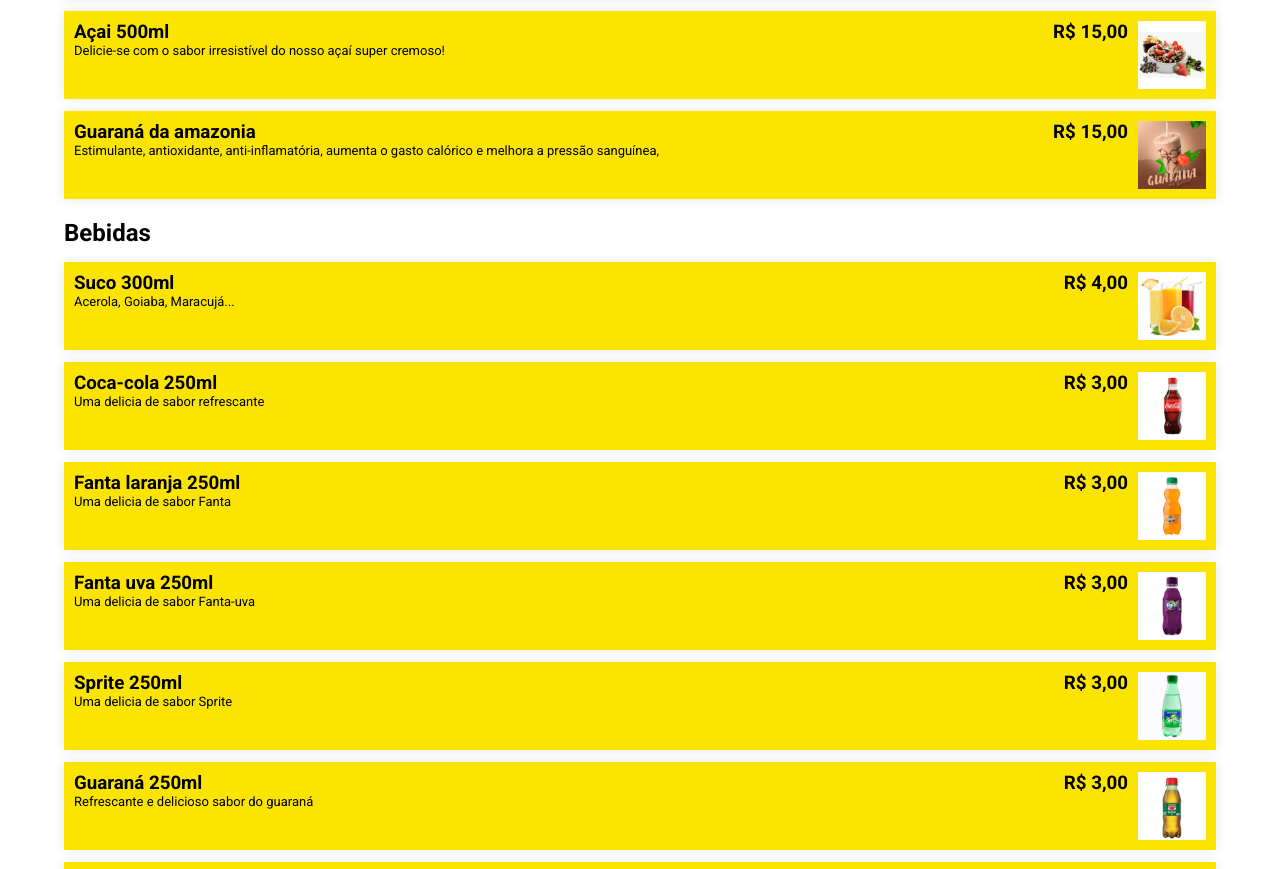
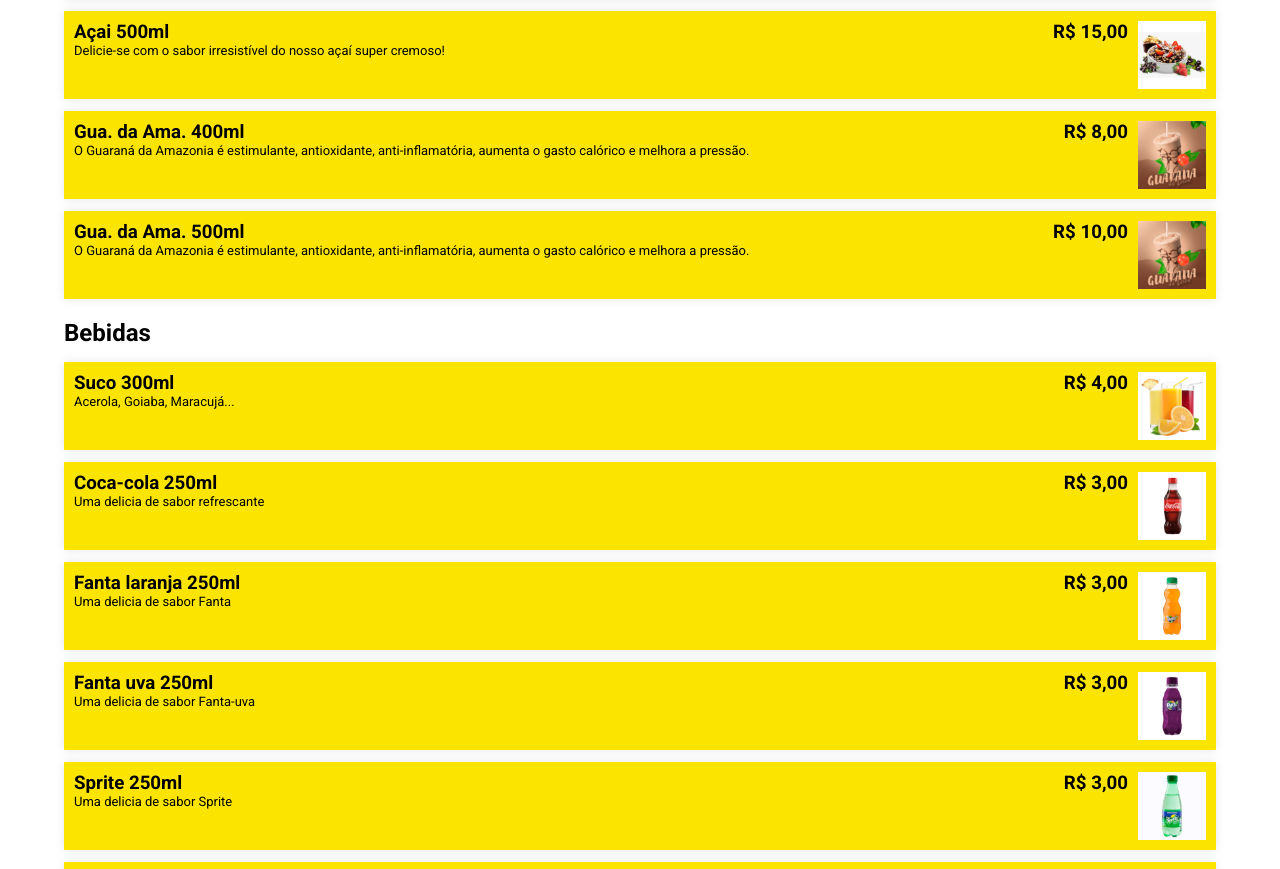
Before and after one commit to thiagobritto/mix, a plain HTML site: page sanzia/index.html in a window 1280 px wide. Shown: the part 1720-2589 px from the top of the page. Drawn offline with Linux system fonts and the light colour scheme.

Commit message:
add itens sanzia

```diff
--- a/sanzia/database/db_produtos.js
+++ b/sanzia/database/db_produtos.js
@@ -97,9 +97,15 @@ export default {
             img: "assets/images/small/acai.png",
         },
         {
-            title: "Guaraná  da amazonia",
-            price: "15.00",
-            desc: "Estimulante, antioxidante, anti-inflamatória, aumenta o gasto calórico e melhora a pressão sanguínea,",
+            title: "Gua. da Ama. 400ml",
+            price: "8.00",
+            desc: "O Guaraná  da Amazonia é estimulante, antioxidante, anti-inflamatória, aumenta o gasto calórico e melhora a pressão.",
+            img: "assets/images/small/guarana_amazonia.png",
+        },
+        {
+            title: "Gua. da Ama. 500ml",
+            price: "10.00",
+            desc: "O Guaraná  da Amazonia é estimulante, antioxidante, anti-inflamatória, aumenta o gasto calórico e melhora a pressão.",
             img: "assets/images/small/guarana_amazonia.png",
         },
     ],
```
Also changed, not shown: sanzia/index.html (+1 -0 lines), sanzia/assets/images/large/qr_sansia_.svg (added), 1 other file.
